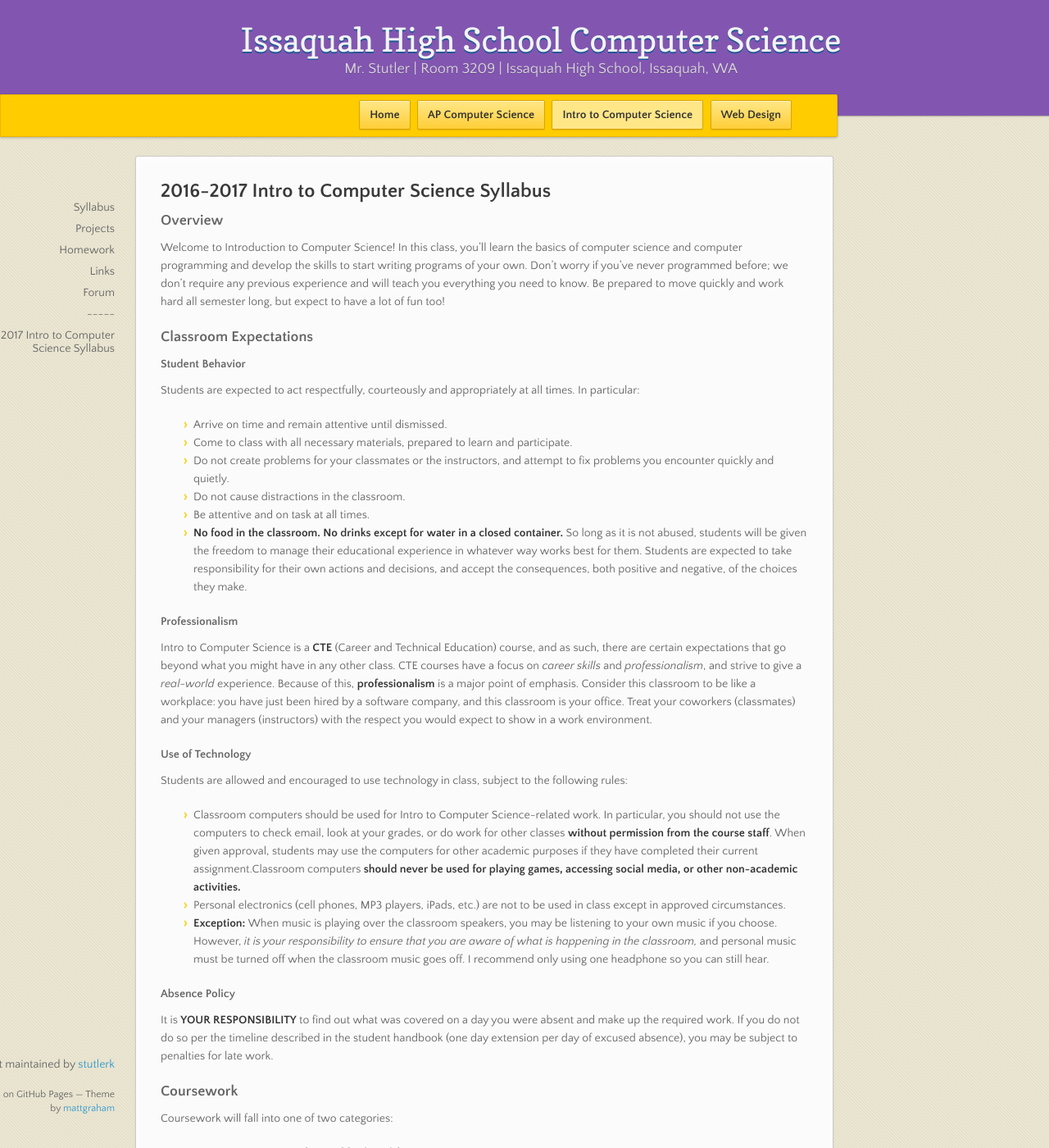
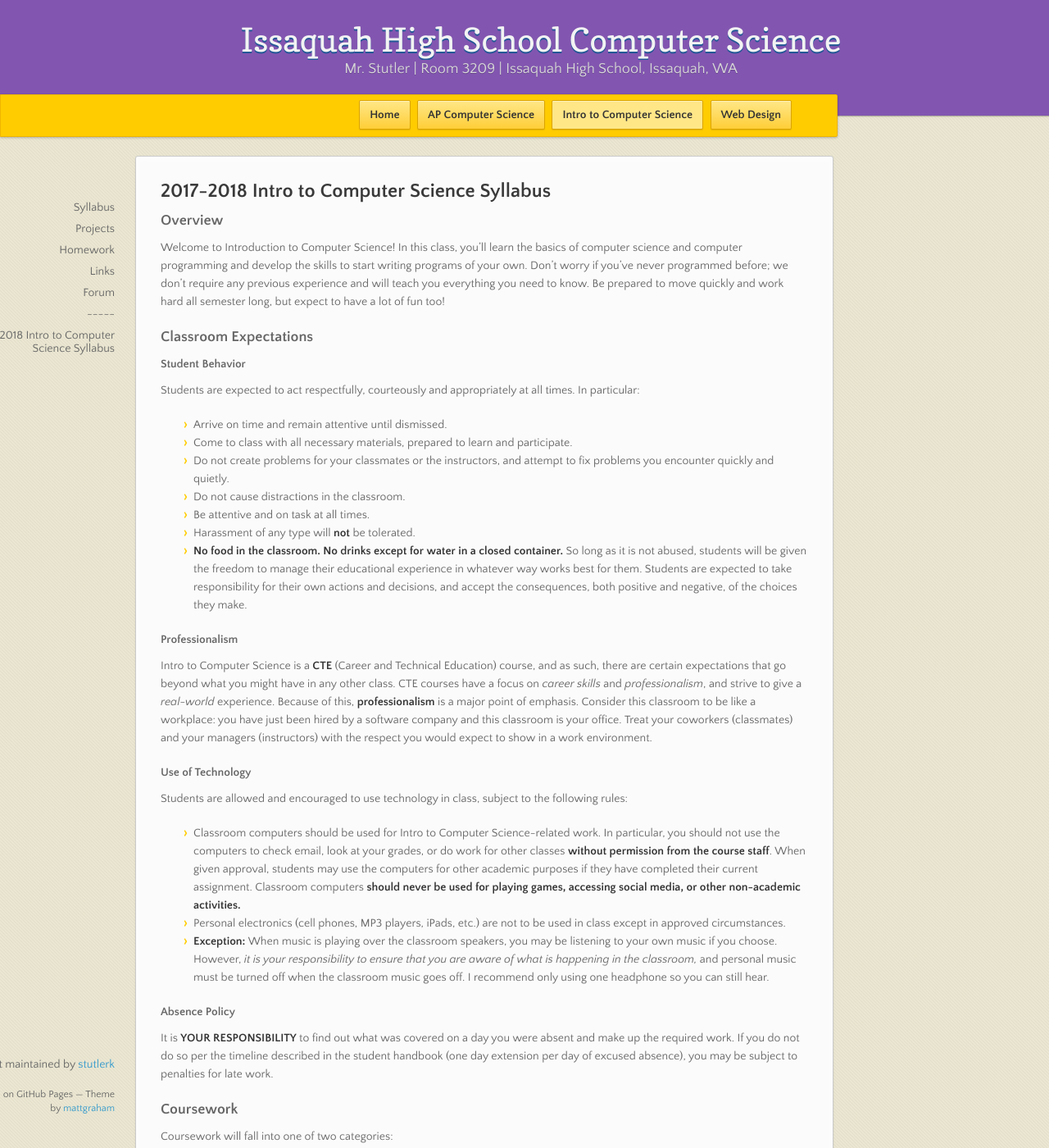
Before and after one commit to stutlerk/ihs-website, a Jekyll site: the page built from _introcs/syllabus.md, in a window 1280 px wide and 1400 px high. Shown: the whole window at 82% size. Built offline with Jekyll 4.4.1, drawn with Linux system fonts in a browser that asks for light colours; nearby versions of some CDN libraries.

Commit message:
Update syllabus.md

```diff
--- a/_introcs/syllabus.md
+++ b/_introcs/syllabus.md
@@ -4,7 +4,7 @@ course: introcs
 layout: course
 ---
 <section markdown="1">
-## 2016-2017 Intro to Computer Science Syllabus
+## 2017-2018 Intro to Computer Science Syllabus
 
 ### Overview
 Welcome to Introduction to Computer Science! In this class, you'll learn the basics of computer science and computer programming and develop the skills to start writing programs of your own. Don't worry if you've never programmed before; we don't require any previous experience and will teach you everything you need to know. Be prepared to move quickly and work hard all semester long, but expect to have a lot of fun too!
@@ -19,16 +19,17 @@ Students are expected to act respectfully, courteously and appropriately at all
 - Do not create problems for your classmates or the instructors, and attempt to fix problems you encounter quickly and quietly.
 - Do not cause distractions in the classroom.
 - Be attentive and on task at all times.
+- Harassment of any type will **not** be tolerated.
 - **No food in the classroom. No drinks except for water in a closed container.**
 So long as it is not abused, students will be given the freedom to manage their educational experience in whatever way works best for them. Students are expected to take responsibility for their own actions and decisions, and accept the consequences, both positive and negative, of the choices they make.
 
 #### Professionalism
-Intro to Computer Science is a **CTE** (Career and Technical Education) course, and as such, there are certain expectations that go beyond what you might have in any other class. CTE courses have a focus on _career skills_ and _professionalism_, and strive to give a _real-world_ experience. Because of this, **professionalism** is a major point of emphasis. Consider this classroom to be like a workplace: you have just been hired by a software company, and this classroom is your office. Treat your coworkers (classmates) and your managers (instructors) with the respect you would expect to show in a work environment.
+Intro to Computer Science is a **CTE** (Career and Technical Education) course, and as such, there are certain expectations that go beyond what you might have in any other class. CTE courses have a focus on _career skills_ and _professionalism_, and strive to give a _real-world_ experience. Because of this, **professionalism** is a major point of emphasis. Consider this classroom to be like a workplace: you have just been hired by a software company and this classroom is your office. Treat your coworkers (classmates) and your managers (instructors) with the respect you would expect to show in a work environment.
 
 #### Use of Technology
 Students are allowed and encouraged to use technology in class, subject to the following rules:
 
-- Classroom computers should be used for Intro to Computer Science-related work. In particular, you should not use the computers to check email, look at your grades, or do work for other classes **without permission from the course staff**. When given approval, students may use the computers for other academic purposes if they have completed their current assignment.Classroom computers **should never be used for playing games, accessing social media, or other non-academic activities.**
+- Classroom computers should be used for Intro to Computer Science-related work. In particular, you should not use the computers to check email, look at your grades, or do work for other classes **without permission from the course staff**. When given approval, students may use the computers for other academic purposes if they have completed their current assignment. Classroom computers **should never be used for playing games, accessing social media, or other non-academic activities.**
 - Personal electronics (cell phones, MP3 players, iPads, etc.) are not to be used in class except in approved circumstances.
  - **Exception:** When music is playing over the classroom speakers, you may be listening to your own music if you choose. However, _it is your responsibility to ensure that you are aware of what is happening in the classroom,_ and personal music must be turned off when the classroom music goes off. I recommend only using one headphone so you can still hear.
 
```
